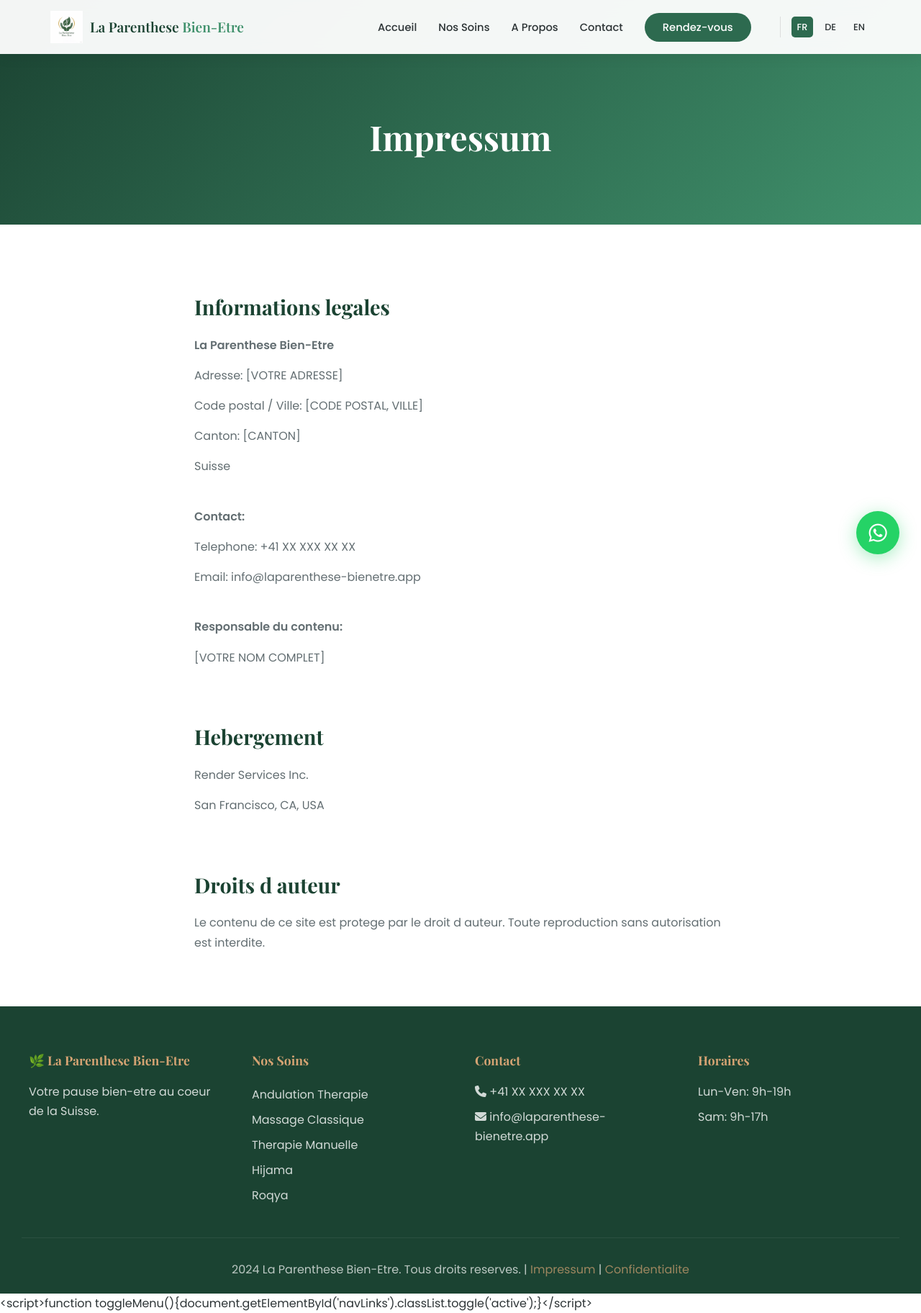
After one commit to SUAT-DURGUN/la-parenthese-bien-etre, a Flask app: page /impressum in a window 1280 px wide. The commit adds this page. Shown: the whole page at 72% size. Run offline with Flask 3, Linux system fonts and the light colour scheme.

Commit message:
add languages, legal pages, postgresql

```diff
--- a/app.py
+++ b/app.py
@@ -135,6 +135,13 @@ def admin_cancel(id):
     return redirect(url_for('admin_panel'))
 
 @app.route('/admin/logout')
+@app.route('/impressum')
+def impressum():
+    return render_template('impressum.html', lang=g.get('lang', 'fr'))
+
+@app.route('/datenschutz')
+def datenschutz():
+    return render_template('datenschutz.html', lang=g.get('lang', 'fr'))
 def admin_logout():
     session.pop('admin', None)
     return redirect(url_for('index'))
--- a/config.py
+++ b/config.py
@@ -5,7 +5,7 @@ load_dotenv()
 
 class Config:
     SECRET_KEY = os.environ.get('SECRET_KEY', 'la-parenthese-secret-2024')
-    SQLALCHEMY_DATABASE_URI = 'sqlite:///app.db'
+    SQLALCHEMY_DATABASE_URI = os.environ.get('DATABASE_URL', 'sqlite:///app.db')
     SQLALCHEMY_TRACK_MODIFICATIONS = False
     MAIL_SERVER = 'smtp.mail.me.com'
     MAIL_PORT = 587
--- a/requirements.txt
+++ b/requirements.txt
@@ -5,3 +5,4 @@ Flask-Babel==4.0.0
 Flask-WTF==1.2.1
 python-dotenv==1.0.0
 gunicorn==21.2.0
+psycopg2-binary==2.9.9
--- a/templates/base.html
+++ b/templates/base.html
@@ -1,5 +1,5 @@
 <!DOCTYPE html>
-<html lang="fr">
+<html lang="{{ lang }}">
 <head>
     <meta charset="UTF-8">
     <meta name="viewport" content="width=device-width, initial-scale=1.0">
@@ -12,20 +12,20 @@
     <nav class="navbar" id="navbar">
         <div class="nav-container">
             <a href="/" class="logo">
-                <span class="logo-icon">🌿</span>
+                <img src="/static/images/logo.png" alt="Logo" style="height:45px;" onerror="this.style.display='none'">
                 <span class="logo-text">La Parenthese <span class="highlight">Bien-Etre</span></span>
             </a>
             <ul class="nav-links" id="navLinks">
-                <li><a href="/">Accueil</a></li>
-                <li><a href="/services">Nos Soins</a></li>
-                <li><a href="/about">A Propos</a></li>
+                <li><a href="/">{% if lang == 'de' %}Startseite{% elif lang == 'en' %}Home{% else %}Accueil{% endif %}</a></li>
+                <li><a href="/services">{% if lang == 'de' %}Behandlungen{% elif lang == 'en' %}Services{% else %}Nos Soins{% endif %}</a></li>
+                <li><a href="/about">{% if lang == 'de' %}Über uns{% elif lang == 'en' %}About{% else %}A Propos{% endif %}</a></li>
                 <li><a href="/contact">Contact</a></li>
-                <li><a href="/booking" class="btn-nav">Rendez-vous</a></li>
+                <li><a href="/booking" class="btn-nav">{% if lang == 'de' %}Termin{% elif lang == 'en' %}Book Now{% else %}Rendez-vous{% endif %}</a></li>
                 <li class="lang-switcher">
-    <a href="/set-language/fr" class="{% if lang == 'fr' %}active-lang{% endif %}">FR</a>
-    <a href="/set-language/de" class="{% if lang == 'de' %}active-lang{% endif %}">DE</a>
-    <a href="/set-language/en" class="{% if lang == 'en' %}active-lang{% endif %}">EN</a>
-</li>
+                    <a href="/set-language/fr" class="{% if lang == 'fr' %}active-lang{% endif %}">FR</a>
+                    <a href="/set-language/de" class="{% if lang == 'de' %}active-lang{% endif %}">DE</a>
+                    <a href="/set-language/en" class="{% if lang == 'en' %}active-lang{% endif %}">EN</a>
+                </li>
             </ul>
             <div class="hamburger" onclick="toggleMenu()"><span></span><span></span><span></span></div>
         </div>
@@ -40,13 +40,29 @@
         {% endif %}
     {% endwith %}
     <main>{% block content %}{% endblock %}</main>
+    <a href="https://wa.me/41791234567" class="whatsapp-float" target="_blank"><i class="fab fa-whatsapp"></i></a>
     <footer>
         <div class="footer-container">
-            <div class="footer-col"><h3>La Parenthese Bien-Etre</h3><p>Votre pause bien-etre en Suisse.</p></div>
-            <div class="footer-col"><h3>Contact</h3><p>+41 XX XXX XX XX</p><p>info@laparenthese-bienetre.app</p></div>
-            <div class="footer-col"><h3>Horaires</h3><p>Lun-Ven: 9h-19h</p><p>Sam: 9h-17h</p></div>
+            <div class="footer-col">
+                <h3>🌿 La Parenthese Bien-Etre</h3>
+                <p>{% if lang == 'de' %}Ihr Wohlbefinden im Herzen der Schweiz.{% elif lang == 'en' %}Your well-being in the heart of Switzerland.{% else %}Votre pause bien-etre au coeur de la Suisse.{% endif %}</p>
+            </div>
+            <div class="footer-col">
+                <h3>{% if lang == 'de' %}Behandlungen{% elif lang == 'en' %}Services{% else %}Nos Soins{% endif %}</h3>
+                <ul><li>Andulation Therapie</li><li>Massage Classique</li><li>Therapie Manuelle</li><li>Hijama</li><li>Roqya</li></ul>
+            </div>
+            <div class="footer-col">
+                <h3>Contact</h3>
+                <p><i class="fas fa-phone"></i> +41 XX XXX XX XX</p>
+                <p><i class="fas fa-envelope"></i> info@laparenthese-bienetre.app</p>
+            </div>
+            <div class="footer-col">
+                <h3>{% if lang == 'de' %}Offnungszeiten{% elif lang == 'en' %}Hours{% else %}Horaires{% endif %}</h3>
+                <p>{% if lang == 'de' %}Mo-Fr{% elif lang == 'en' %}Mon-Fri{% else %}Lun-Ven{% endif %}: 9h-19h</p>
+                <p>{% if lang == 'de' %}Sa{% elif lang == 'en' %}Sat{% else %}Sam{% endif %}: 9h-17h</p>
+            </div>
         </div>
-        <div class="footer-bottom"><p>2024 La Parenthese Bien-Etre</p></div>
+        <div class="footer-bottom"><p>2024 La Parenthese Bien-Etre. {% if lang == 'de' %}Alle Rechte vorbehalten.{% elif lang == 'en' %}All rights reserved.{% else %}Tous droits reserves.{% endif %} | <a href="/impressum" style="color:#d4a373;">Impressum</a> | <a href="/datenschutz" style="color:#d4a373;">{% if lang == 'de' %}Datenschutz{% elif lang == 'en' %}Privacy{% else %}Confidentialite{% endif %}</a></p></div>
     </footer>
     &lt;script>function toggleMenu(){document.getElementById('navLinks').classList.toggle('active');}&lt;/script>
 </body>
--- /dev/null
+++ b/templates/impressum.html
@@ -0,0 +1,28 @@
+{% extends "base.html" %}
+{% block content %}
+<section class="page-header"><h1>Impressum</h1></section>
+<section class="about-content">
+    <div class="about-text">
+        <h2>Informations legales</h2>
+        <p><strong>La Parenthese Bien-Etre</strong></p>
+        <p>Adresse: [VOTRE ADRESSE]</p>
+        <p>Code postal / Ville: [CODE POSTAL, VILLE]</p>
+        <p>Canton: [CANTON]</p>
+        <p>Suisse</p>
+        <br>
+        <p><strong>Contact:</strong></p>
+        <p>Telephone: +41 XX XXX XX XX</p>
+        <p>Email: info@laparenthese-bienetre.app</p>
+        <br>
+        <p><strong>Responsable du contenu:</strong></p>
+        <p>[VOTRE NOM COMPLET]</p>
+        <br>
+        <h2>Hebergement</h2>
+        <p>Render Services Inc.</p>
+        <p>San Francisco, CA, USA</p>
+        <br>
+        <h2>Droits d auteur</h2>
+        <p>Le contenu de ce site est protege par le droit d auteur. Toute reproduction sans autorisation est interdite.</p>
+    </div>
+</section>
+{% endblock %}
```
Also changed, not shown: 1 other file.
